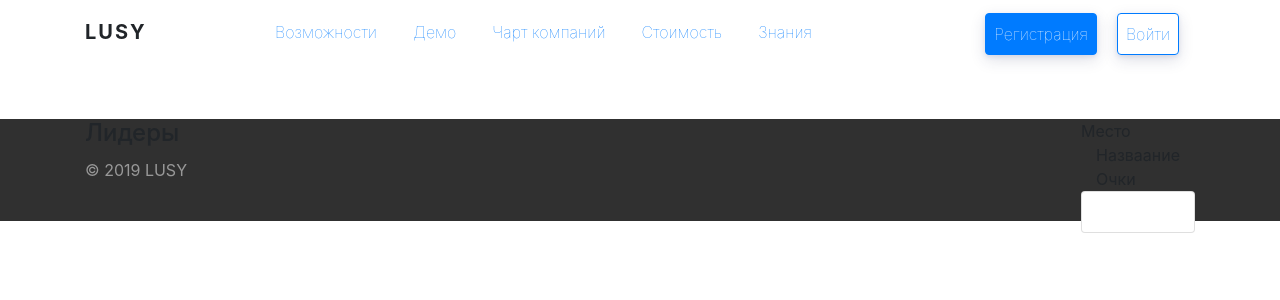
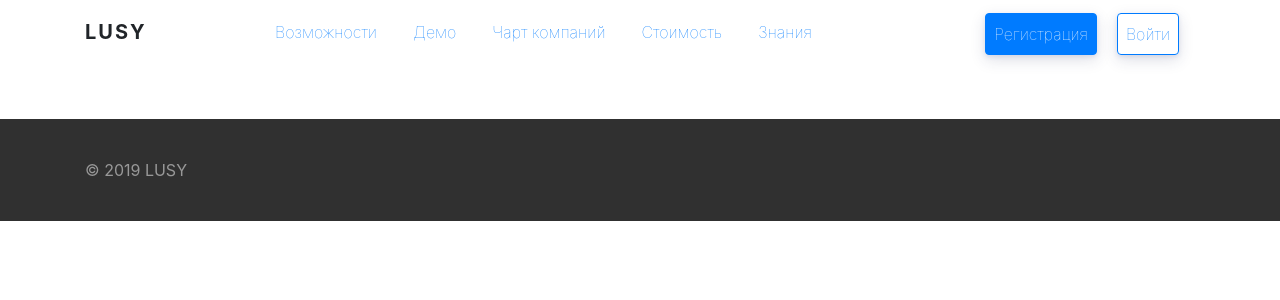
Before and after one commit to lusyio/lusypublic, a PHP site: template app/views/chart/index.php in a window 1280 px wide. Shown: the top 300 px of the page. Run offline with PHP 8.4, Linux system fonts and the light colour scheme; the template is opened without the code that fills it, so the values that code supplies are empty; some libraries are stand-ins or nearby versions.

Commit message:
Update index.php

```diff
--- a/app/views/chart/index.php
+++ b/app/views/chart/index.php
@@ -1,53 +1,70 @@
-<div class="container">
-    <div class="chart-left float-left">
-        <div class="row">
-            <div class="col">
-                <div class="chart-title">
-                    <h4>Лидеры</h4>
-                </div>
-                <div class="chart-leaderboard">
-
-                </div>
-                <div class="chart-content">
-
-                </div>
-            </div>
-        </div>
-    </div>
-
-    <div class="chart-right float-right">
-        <div class="row">
-            <div class="leaderboard-title col-2">
-                <div class="leaderboard-place">
-                    Место
-                </div>
-                <div class="leaderboard-name col">
-                    Назваание
-                </div>
-                <div class="leaderboard-points col-2">
-                    Очки
-                </div>
-            </div>
-        </div>
-
-        <div class="row">
-            <div class="col">
-                <div class="leaderboard-content">
-                    <div class="card">
-                        <div class="card-body">
-                            <div class="company-place">
-
-                            </div>
-                            <div class="company-name">
-
-                            </div>
-                            <div class="company-points">
-
-                            </div>
-                        </div>
-                    </div>
-                </div>
-            </div>
-        </div>
-    </div>
-</div>
+<!--<div class="container">-->
+<!--    <h1 class="mt-5">Лидеры</h1>-->
+<!--    <div class="row mt-3">-->
+<!--        <div class="col">-->
+<!--            <div class="chart-left">-->
+<!--                <div class="chart-leaderboard text-center">-->
+<!--                    <img src="/public/images/default_full.jpg" alt="">-->
+<!--                </div>-->
+<!--                <div class="chart-content mt-5 text-center">-->
+<!--                    Соревнуйтесь с другими компаниями за звание лучшей-->
+<!--                </div>-->
+<!--            </div>-->
+<!--        </div>-->
+<!--        <div class="col-5">-->
+<!--            <div class="chart-right">-->
+<!--                <div class="leaderboard-header">-->
+<!--                    <div class="leaderboard-title">-->
+<!--                        <div class="row text-muted">-->
+<!--                            <div class="leaderboard-place col">-->
+<!--                                Место-->
+<!--                            </div>-->
+<!--                            <div class="leaderboard-name col-8 text-center">-->
+<!--                                Назваание-->
+<!--                            </div>-->
+<!--                            <div class="leaderboard-points col">-->
+<!--                                Очки-->
+<!--                            </div>-->
+<!--                        </div>-->
+<!--                        <hr>-->
+<!--                    </div>-->
+<!--                </div>-->
+<!---->
+<!--                <div class="leaderboard-content">-->
+<!--                    <div class="card mb-2">-->
+<!--                        <div class="card-body p-2">-->
+<!--                            <div class="row">-->
+<!--                                <div class="company-place col">-->
+<!--                                    #1-->
+<!--                                </div>-->
+<!--                                <div class="company-name col-8 text-center">-->
+<!--                                    Компания1-->
+<!--                                </div>-->
+<!--                                <div class="company-points col text-right">-->
+<!--                                    500-->
+<!--                                </div>-->
+<!--                            </div>-->
+<!--                        </div>-->
+<!--                    </div>-->
+<!--                    <div class="card">-->
+<!--                        <div class="card-body p-2">-->
+<!--                            <div class="row">-->
+<!--                                <div class="company-place col">-->
+<!--                                    #2-->
+<!--                                </div>-->
+<!--                                <div class="company-name col-8 text-center">-->
+<!--                                    Компания2-->
+<!--                                </div>-->
+<!--                                <div class="company-points col text-right">-->
+<!--                                    450-->
+<!--                                </div>-->
+<!--                            </div>-->
+<!--                        </div>-->
+<!--                    </div>-->
+<!--                </div>-->
+<!--            </div>-->
+<!--        </div>-->
+<!--    </div>-->
+<!--</div>-->
+<!---->
+<!---->
```
